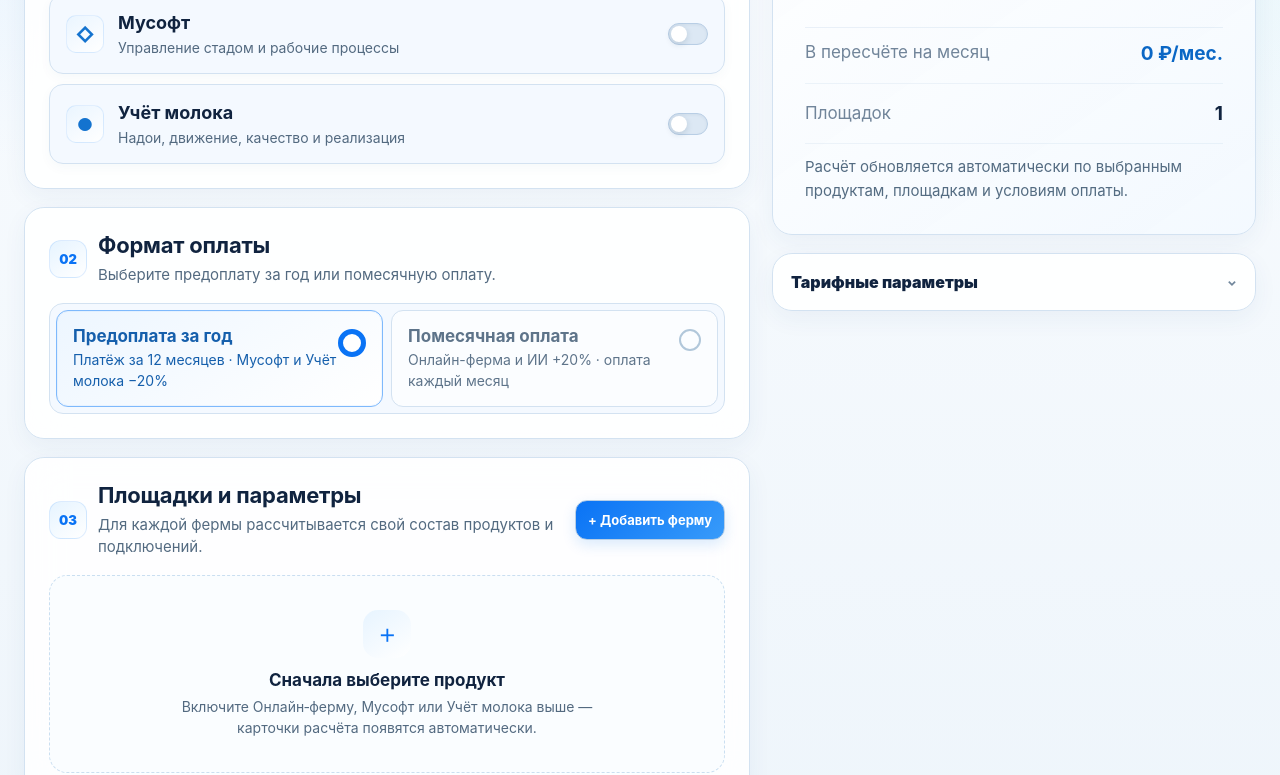
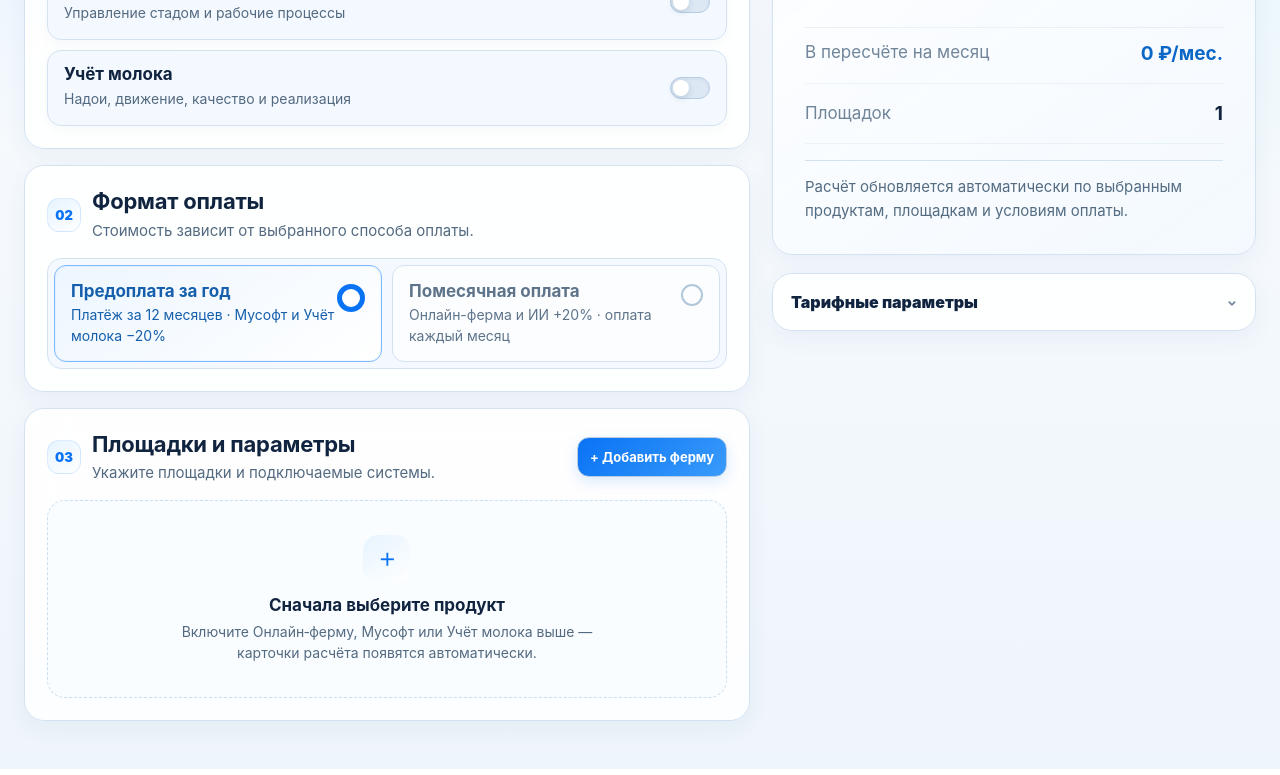
Before and after one commit to AndreyOsikin/agrointellect-calculator-pro, a plain HTML site: page index.html in a window 1280 px wide. Shown: the part 330-1105 px from the top of the page. Drawn offline with Linux system fonts and the light colour scheme.

Commit message:
Clarify compact product and AI choices with prominent calculation summary

```diff
--- a/app.js
+++ b/app.js
@@ -46,7 +46,7 @@
 <div class="system ${f.feeding?'active':''}"><div class="system-copy"><strong>Управление кормлением</strong><span>Подключение системы кормления</span><div class="system-price">+ ${fmt(p.feed)}/мес.</div></div><label class="switch"><input type="checkbox" ${f.feeding?'checked':''} onchange="toggleFarm(${i},'feeding',this.checked,this)"><span class="switch-track"></span></label></div>
 </div><div class="extra-wrap"><div class="subblock-title"><strong>Дополнительные системы</strong><span>${fmt(p.extra)} / подключение</span></div><div class="extra-line"><input aria-label="Дополнительная система ${i+1}" maxlength="200" id="extra-${i}" placeholder="Например: 1С, датчики охоты, климат" onkeydown="if(event.key==='Enter'){event.preventDefault();addExtra(${i})}"><button class="btn small" onclick="addExtra(${i})">Добавить</button></div>${f.extras.length?`<div class="chips">${f.extras.map((x,j)=>`<span class="chip">${esc(x)}<button aria-label="Удалить систему ${esc(x)}" onclick="removeExtra(${i},${j})">×</button></span>`).join('')}</div>`:''}</div></div>`:'';
 const standaloneBlock=herdNeeded?`<div class="subblock fade-in"><div class="subblock-title"><strong>Тариф по поголовью</strong><span id="farmTier-${i}">${f.herd?`Категория ${tierLabel(f.herd)}`:'Укажите поголовье'}</span></div><div class="price-breakdown">${products.musoft?`<div class="mini-price"><span>Мусофт</span><strong id="farmMu-${i}">${f.herd?fmt(parts.musoft)+'/мес.':'—'}</strong></div>`:''}${products.milk?`<div class="mini-price"><span>Учёт молока</span><strong id="farmMi-${i}">${f.herd?fmt(parts.milk)+'/мес.':'—'}</strong></div>`:''}<div class="mini-price"><span>Категория</span><strong id="farmCat-${i}">${tierLabel(f.herd)}</strong></div></div></div>`:'';
-return `<article class="farm-card fade-in"><div class="farm-head"><div class="farm-index">${i+1}</div><div class="farm-title"><strong>${esc(f.name||('Ферма '+(i+1)))}</strong><span>${productNames().join(' · ')}</span></div><div class="farm-price"><strong>${fmt(parts.total)}</strong><span>в месяц по выбранным условиям</span></div>${farms.length>1?`<button class="btn small ghost" onclick="removeFarm(${i})">Удалить</button>`:''}</div><div class="farm-body"><div class="farm-basics"><div class="field"><label>Название площадки</label><input aria-label="Название площадки ${i+1}" maxlength="200" value="${esc(f.name)}" oninput="updateFarm(${i},'name',this.value)"><div class="field-spacer" aria-hidden="true"></div></div>${herdNeeded?`<div class="field"><label>Поголовье</label><input id="herd-${i}" aria-label="Поголовье ${i+1}" type="number" min="1" step="1" max="10000000" placeholder="Например, 850" value="${f.herd||''}" oninput="updateFarm(${i},'herd',this.value)"><div class="hint">Для тарифа Мусофт / Учёта молока</div></div>`:`<div class="field"><label>Продукт</label><input value="Онлайн‑ферма" disabled><div class="field-spacer" aria-hidden="true"></div></div>`}</div>${onlineBlock}${standaloneBlock}</div></article>`}).join('');labelFarmControls()}
+return `<article class="farm-card fade-in"><div class="farm-head"><div class="farm-index">${i+1}</div><div class="farm-title"><strong>${esc(f.name||('Ферма '+(i+1)))}</strong><span>${productNames().join(' · ')}</span></div><div class="farm-price"><strong>${fmt(parts.total)}</strong><span>в месяц по выбранным условиям</span></div>${farms.length>1?`<button class="btn small ghost" onclick="removeFarm(${i})">Удалить</button>`:''}</div><div class="farm-body"><div class="farm-basics ${herdNeeded?'':'single'}"><div class="field"><label>Название площадки</label><input aria-label="Название площадки ${i+1}" maxlength="200" value="${esc(f.name)}" oninput="updateFarm(${i},'name',this.value)"><div class="field-spacer" aria-hidden="true"></div></div>${herdNeeded?`<div class="field"><label>Поголовье</label><input id="herd-${i}" aria-label="Поголовье ${i+1}" type="number" min="1" step="1" max="10000000" placeholder="Например, 850" value="${f.herd||''}" oninput="updateFarm(${i},'herd',this.value)"><div class="hint">Для тарифа Мусофт / Учёта молока</div></div>`:''}</div>${onlineBlock}${standaloneBlock}</div></article>`}).join('');labelFarmControls()}
 function totals(){const p=tariffParams();let online=0,musoft=0,milk=0;farms.forEach(f=>{const x=farmParts(f,p);online+=x.online;musoft+=x.musoft;milk+=x.milk});const aiUsers=products.online?count('aiUsers'):0;const aiBase=aiUsers*p.ai;const ai=money(aiBase*modeFactorOnline(p));const gross=money(online+musoft+milk+ai);const discPct=Math.max(0,Math.min(50,val('managerDiscount')))/100;const discount=money(gross*discPct);const net=money(gross-discount);return {p,online,musoft,milk,ai,aiUsers,gross,discPct,discount,net,period:paymentMode==='annual'?money(net*12):net}}
 function recalc(){const t=totals();updatePaymentLabels(t.p);const any=productNames().length>0;
 $('summaryMode').textContent=paymentMode==='annual'?'Предоплата за год':'Помесячная оплата';
--- a/index.html
+++ b/index.html
@@ -5,7 +5,7 @@
 <meta name="viewport" content="width=device-width,initial-scale=1,viewport-fit=cover">
 <title>АГРОИНТЕЛЛЕКТ — Калькулятор стоимости</title>
 <meta name="description" content="Калькулятор стоимости продуктов Агроинтеллект">
-<link rel="stylesheet" href="styles.css?v=balance-20261008">
+<link rel="stylesheet" href="styles.css?v=workspace-20261008">
 <link rel="icon" href="assets/logo.png">
 <meta name="theme-color" content="#0a73f5">
 </head>
@@ -20,24 +20,25 @@
 <div class="layout">
 <main class="stack">
 <section class="glass product-section">
-  <div class="section-head"><div class="section-title"><div class="section-icon">01</div><div><h2>Выберите продукты</h2><p>Включите один или несколько продуктов — ниже появятся только нужные параметры.</p></div></div><div id="selectionLabel" class="eyebrow">Ничего не выбрано</div></div>
+  <div class="section-head"><div class="section-title"><div class="section-icon">01</div><div><h2>Выберите продукты</h2><p>Выберите один или несколько продуктов.</p></div></div><div id="selectionLabel" class="eyebrow hidden">Ничего не выбрано</div></div>
   <div class="product-grid">
     <div class="product-card" id="card-online" onclick="cardToggle(event,'online')"><div class="product-icon">▥</div><div class="product-copy"><h3>Онлайн‑ферма</h3><p>Аналитика, интеграции, отчёты и ИИ</p><span class="product-badge">Новая модель тарификации</span></div><label class="switch" onclick="event.stopPropagation()"><input id="product-online" aria-label="Онлайн-ферма" type="checkbox" onchange="setProduct('online',this.checked)"><span class="switch-track"></span></label></div>
     <div class="product-card" id="card-musoft" onclick="cardToggle(event,'musoft')"><div class="product-icon">◇</div><div class="product-copy"><h3>Мусофт</h3><p>Управление стадом и рабочие процессы</p><span class="product-badge">Тариф по поголовью</span></div><label class="switch" onclick="event.stopPropagation()"><input id="product-musoft" aria-label="Мусофт" type="checkbox" onchange="setProduct('musoft',this.checked)"><span class="switch-track"></span></label></div>
     <div class="product-card" id="card-milk" onclick="cardToggle(event,'milk')"><div class="product-icon">●</div><div class="product-copy"><h3>Учёт молока</h3><p>Надои, движение, качество и реализация</p><span class="product-badge">Тариф по поголовью</span></div><label class="switch" onclick="event.stopPropagation()"><input id="product-milk" aria-label="Учёт молока" type="checkbox" onchange="setProduct('milk',this.checked)"><span class="switch-track"></span></label></div>
   </div>
+    <div class="ai-config hidden" id="aiSection"><div class="counter-row"><div><strong>Пользователи с ИИ‑помощником</strong><span>Количество пользователей с ИИ для всех площадок.</span></div><div class="stepper"><button onclick="step('aiUsers',-1)">−</button><input id="aiUsers" aria-label="Пользователи с ИИ-помощником" step="1" max="100000" type="number" min="0" value="0" oninput="recalc()"><button onclick="step('aiUsers',1)">+</button></div></div></div>
 </section>
 
   <section class="glass section" id="paymentSection">
-    <div class="section-head"><div class="section-title"><div class="section-icon">02</div><div><h2>Формат оплаты</h2><p>Выберите предоплату за год или помесячную оплату.</p></div></div></div>
+    <div class="section-head"><div class="section-title"><div class="section-icon">02</div><div><h2>Формат оплаты</h2><p>Стоимость зависит от выбранного способа оплаты.</p></div></div></div>
     <div class="payment-toggle"><button class="pay-option active" id="payAnnual" onclick="setPayment('annual')"><strong>Предоплата за год</strong><span>Платёж сразу за 12 месяцев</span></button><button class="pay-option" id="payMonthly" onclick="setPayment('monthly')"><strong>Помесячная оплата</strong><span>Онлайн‑ферма и ИИ +20% · оплата каждый месяц</span></button></div>
   </section>
 
   <section class="glass section" id="farmsSection">
-    <div class="section-head"><div class="section-title"><div class="section-icon">03</div><div><h2>Площадки и параметры</h2><p>Для каждой фермы рассчитывается свой состав продуктов и подключений.</p></div></div><button class="btn small primary" onclick="addFarm()">+ Добавить ферму</button></div>
+    <div class="section-head"><div class="section-title"><div class="section-icon">03</div><div><h2>Площадки и параметры</h2><p>Укажите площадки и подключаемые системы.</p></div></div><button class="btn small primary" onclick="addFarm()">+ Добавить ферму</button></div>
     <div id="noProducts" class="empty-state"><div class="empty-icon">＋</div><strong>Сначала выберите продукт</strong><span>Включите Онлайн‑ферму, Мусофт или Учёт молока выше — карточки расчёта появятся автоматически.</span></div>
     <div class="stack hidden" id="farms"></div>
-    <div class="ai-config hidden" id="aiSection"><div class="counter-row"><div><strong>Пользователи с ИИ‑помощником</strong><span>Количество пользователей с ИИ для всех площадок.</span></div><div class="stepper"><button onclick="step('aiUsers',-1)">−</button><input id="aiUsers" aria-label="Пользователи с ИИ-помощником" step="1" max="100000" type="number" min="0" value="0" oninput="recalc()"><button onclick="step('aiUsers',1)">+</button></div></div></div>
+
   </section>
 
 
@@ -89,6 +90,6 @@
 
 <div class="modal" id="discountModal" role="dialog" aria-modal="true" aria-label="Индивидуальная скидка" tabindex="-1" onclick="discountBackdrop(event)" style="align-items:center"><div class="discount-card"><div class="discount-card-inner"><div class="discount-top"><div class="discount-symbol">%</div><button class="discount-close" onclick="closeDiscountModal()" aria-label="Закрыть">×</button></div><div class="discount-kicker">Персональные условия</div><h2 class="discount-title">Индивидуальная скидка</h2><p class="discount-subtitle">Укажите персональную скидку для текущего расчёта. Она будет автоматически отражена в итоговой стоимости.</p><div class="discount-form"><label for="discountDraft">Размер скидки</label><div class="discount-input-wrap"><input id="discountDraft" type="number" min="0" max="50" step="1" value="0" inputmode="numeric"><span class="discount-suffix">%</span></div><div class="discount-help">Допустимое значение: от 0 до 50%.</div><input id="managerDiscount" type="hidden" value="0"><div class="discount-actions"><button class="discount-btn secondary" onclick="clearDiscount()">Без скидки</button><button class="discount-btn primary" onclick="applyDiscount()">Применить скидку</button></div></div></div></div></div>
 <div class="toast" id="toast" role="status" aria-live="polite"></div>
-<script src="app.js?v=balance-20261008" defer></script>
+<script src="app.js?v=workspace-20261008" defer></script>
 </body>
 </html>
--- a/styles.css
+++ b/styles.css
@@ -1607,3 +1607,28 @@
 @media(max-width:600px){.summary{padding:20px}.summary-head h3{font-size:15px}.money-main .value{font-size:46px}.money-main .sub,.money-main .sub strong{font-size:18px}.sum-line span{font-size:15px}.sum-line strong,.sum-line.secondary-total strong{font-size:16px}.ai-config .counter-row{grid-template-columns:1fr}.ai-config .stepper{justify-self:start}}
 @media(max-width:360px){.money-main .value{font-size:40px}}
 @media(max-width:600px){.product-section .section-head{display:grid;grid-template-columns:1fr;gap:12px}.product-section .eyebrow{justify-self:start}}
+
+/* Compact product choices, with the global AI option alongside them. */
+.shell{max-width:1680px}
+.product-grid{grid-template-columns:repeat(3,minmax(0,1fr));gap:10px}
+.product-card{display:grid;grid-template-columns:minmax(0,1fr) 40px;grid-template-rows:auto 1fr;align-items:start;gap:8px;min-height:108px;padding:16px}
+.product-icon{display:none}
+.product-copy{display:contents}
+.product-copy h3{grid-column:1;grid-row:1;font-size:17px;line-height:1.3;margin:0}
+.product-copy p{grid-column:1/-1;grid-row:2;font-size:14px;line-height:1.45;overflow:visible}
+.product-card .switch{grid-column:2;grid-row:1;margin:0;align-self:center;justify-self:end}
+.ai-config{margin-top:16px;padding-top:16px}
+.ai-config .counter-row{padding:14px 16px;gap:12px}
+.ai-config .counter-row strong{font-size:16px}
+.ai-config .counter-row span{font-size:14px}
+.farm-basics.single{grid-template-columns:1fr}
+.section-head{margin-bottom:16px}
+.section-icon{width:34px;height:34px}
+.product-section,.section{padding:22px}
+.stack{gap:16px}
+.payment-toggle{gap:10px}
+.pay-option{min-height:82px}
+.summary .fine{padding-top:14px;border-top:1px solid var(--line);margin-top:16px}
+@media(max-width:1299px){.product-grid{grid-template-columns:1fr}.product-card{min-height:76px;padding:12px 16px;row-gap:4px}.product-copy p{grid-column:1;grid-row:2}.product-card .switch{grid-row:1/3}}
+@media(max-width:600px){.product-section,.section{padding:18px}.ai-config .counter-row{grid-template-columns:minmax(0,1fr) auto}.product-copy h3{font-size:18px}.pay-option{padding:14px 40px 14px 14px}}
+@media(max-width:360px){.ai-config .counter-row{grid-template-columns:1fr}}
```
